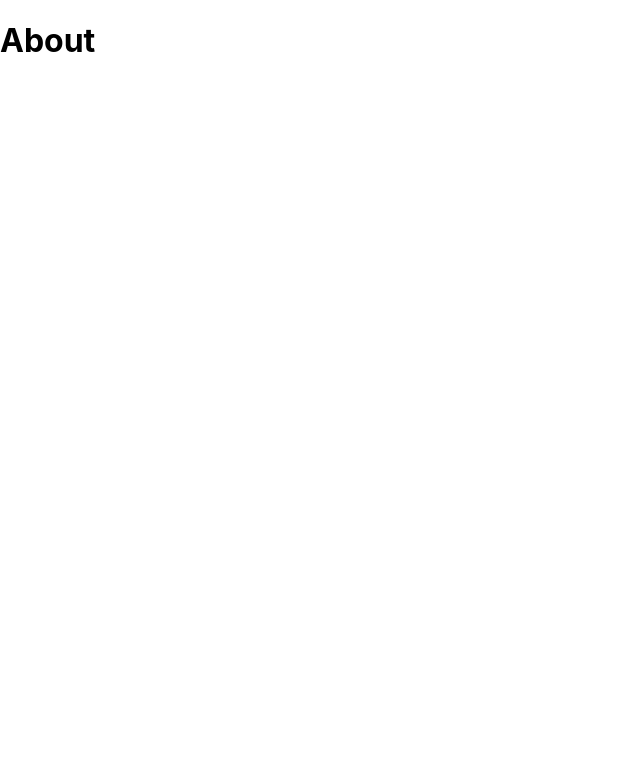
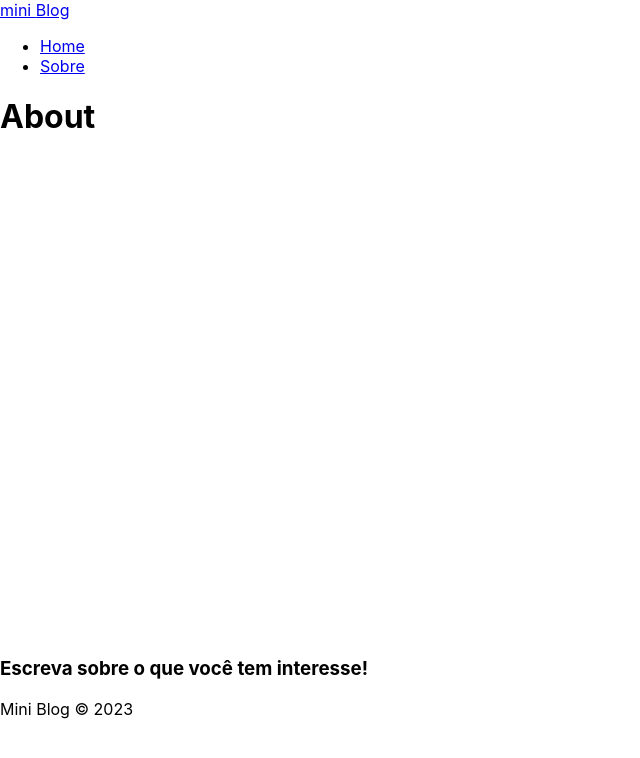
Before and after one commit to NicollasRyan/miniBlog, a React (Create React App) app: page /about in a window 1280 px wide. Shown: the top 758 px of the page, without its empty margins (0-640 px from the left). Built offline with nearby package versions, Linux system fonts and the light colour scheme.

Commit message:
Adicionando componente de navbar

```diff
--- a/src/App.js
+++ b/src/App.js
@@ -6,6 +6,8 @@
 } from "react-router-dom";
 
 import "./App.css";
+import { Footer } from "./components/Footer";
+import { Navbar } from "./components/Navbar";
 import { About } from "./Pages/About";
 import { Home } from "./Pages/Home";
 
@@ -13,12 +15,14 @@
   return (
     <div className="App">
       <Router>
+        <Navbar />
         <div className="container">
           <Routes>
             <Route path="/" element={<Home />} />
             <Route path="/about" element={<About />} />
           </Routes>
         </div>
+        <Footer />
       </Router>
     </div>
   );
--- a/src/Pages/About/index.js
+++ b/src/Pages/About/index.js
@@ -1,4 +1,4 @@
-import styles from "./About.module.css";
+import styles from "./styles.module.css";
 
 export function About() {
   return (
--- a/src/Pages/Home/index.js
+++ b/src/Pages/Home/index.js
@@ -1,4 +1,4 @@
-import styles from "./Home.module.css";
+import styles from "./styles.module.css";
 
 export function Home() {
   return (
--- /dev/null
+++ b/src/components/Footer/index.js
@@ -0,0 +1,10 @@
+import styles from "./styles.module.css";
+
+export function Footer() {
+  return (
+    <footer>
+      <h3>Escreva sobre o que você tem interesse!</h3>
+      <p>Mini Blog &copy; 2023</p>
+    </footer>
+  );
+}
--- /dev/null
+++ b/src/components/Navbar/index.js
@@ -0,0 +1,21 @@
+import { NavLink } from "react-router-dom";
+
+import styles from "./styles.module.css";
+
+export function Navbar() {
+  return (
+    <nav>
+      <NavLink to="/">
+        mini <span>Blog</span>
+      </NavLink>
+      <ul>
+        <li>
+          <NavLink to="/">Home</NavLink>
+        </li>
+        <li>
+          <NavLink to="/about">Sobre</NavLink>
+        </li>
+      </ul>
+    </nav>
+  );
+}
```
Also changed, not shown: src/Pages/About/styles.module.css (added), src/Pages/Home/styles.module.css (added), src/components/Footer/styles.module.css (added), src/components/Navbar/styles.module.css (added).
